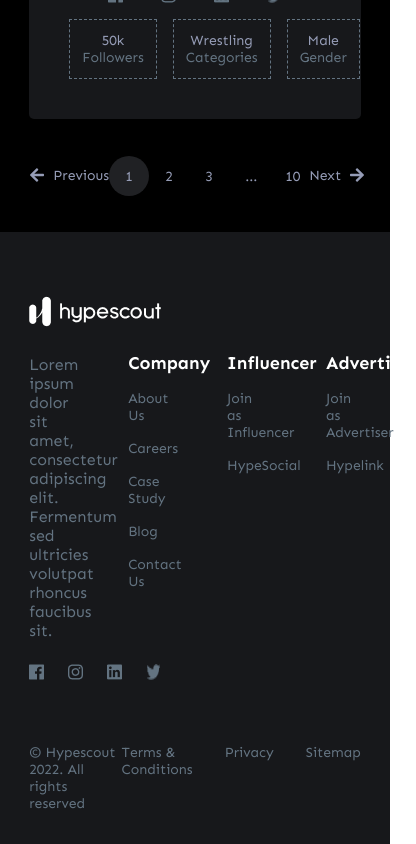
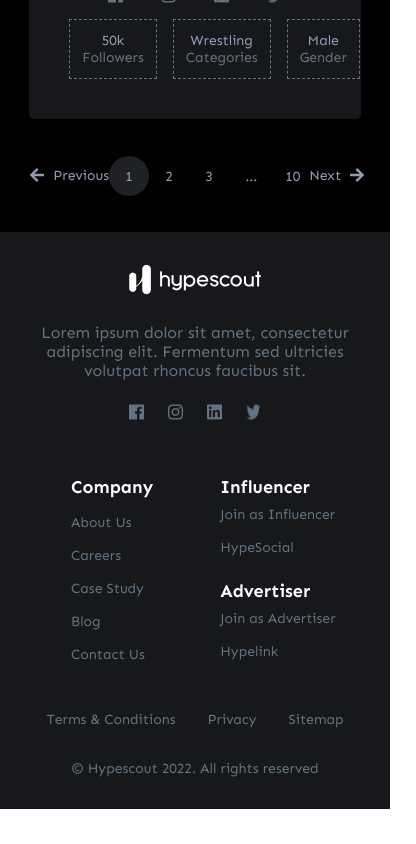
Before and after one commit to talhajubaer018/hypescout, a Next.js app: page / in a window 390 px wide. Shown: the part 3057-3901 px from the top of the page, 416 px wide, since content can reach past the window. After the commit the page ends 3866 px from the top, so only its background shows below. Built offline with nearby package versions, Linux system fonts and the light colour scheme.

Commit message:
footer mobile fix

```diff
--- a/src/components/Footer.js
+++ b/src/components/Footer.js
@@ -5,18 +5,32 @@
 	return (
 		<footer className='footer-bg'>
 			<div className='footer container'>
-				<div>
+				<div className='footer-info'>
 					<img className='footer-logo' src='/logo.png' alt='logo' />
 					<p className='footer-text'>Lorem ipsum dolor sit amet, consectetur adipiscing elit. Fermentum sed ultricies volutpat rhoncus faucibus sit. </p>
 					<Socials />
 				</div>
 				<div className='footer-company'>
+          <div>
             <h2>Company</h2>
             <h3>About Us</h3>
             <h3>Careers</h3>
             <h3>Case Study</h3>
             <h3>Blog</h3>
             <h3>Contact Us</h3>
+          </div>
+					<div>
+						<div className='influencer-mobile'>
+							<h2>Influencer</h2>
+							<h3>Join as Influencer</h3>
+							<h3>HypeSocial</h3>
+						</div>
+						<div className='advertise-mobile'>
+							<h2>Advertiser</h2>
+							<h3>Join as Advertiser</h3>
+							<h3>Hypelink</h3>
+						</div>
+					</div>
 				</div>
 				<div className='influencer'>
 					<h2>Influencer</h2>
--- a/styles/components.scss
+++ b/styles/components.scss
@@ -168,6 +168,23 @@
 		column-gap: 4rem;
 		padding: 4rem 0;
 
+		@media screen and (max-width: 800px) {
+			& {
+				grid-template-columns: repeat(1, minmax(0px, 1fr));
+				padding: 2rem 0;
+			}
+		}
+
+		.footer-info {
+			@media screen and (max-width: 800px) {
+				& {
+					text-align: center;
+				}
+				& .social-icons {
+					justify-content: center;
+				}
+			}
+		}
 		.footer-logo {
 			margin-bottom: 1.5rem;
 		}
@@ -181,6 +198,15 @@
 		}
 		.footer-company {
 			margin-top: 3.5rem;
+
+			@media screen and (max-width: 800px) {
+				& {
+					display: grid;
+					grid-template-columns: 1fr 1fr;
+					place-items: center;
+					align-items: baseline;
+				}
+			}
 			h2 {
 				font-size: 1.125em;
 				font-weight: $font-bold;
@@ -194,6 +220,34 @@
 				&:hover {
 					color: $offWhite-color;
 					transition: all 0.3s;
+				}
+			}
+			.influencer-mobile {
+				display: none;
+
+				@media screen and (max-width: 800px) {
+					& {
+						display: flex;
+						flex-direction: column;
+					}
+				}
+				h3 {
+					margin: 0.5rem 0;
+				}
+			}
+			.advertise-mobile {
+				display: none;
+
+				@media screen and (max-width: 800px) {
+					& {
+						display: flex;
+						flex-direction: column;
+						margin-top: 1rem;
+					}
+				}
+
+				h3 {
+					margin: 0.5rem 0;
 				}
 			}
 		}
@@ -215,11 +269,34 @@
 					transition: all 0.3s;
 				}
 			}
+			@media screen and (max-width: 800px) {
+				& {
+					display: none;
+				}
+			}
 		}
 	}
 	.copyright {
 		display: flex;
 		padding-bottom: 2rem;
+
+		@media screen and (max-width: 800px) {
+			& {
+				flex-wrap: wrap;
+				text-align: center;
+			}
+			h3 {
+				width: 100vw;
+				order: 2;
+			}
+			.terms {
+				margin: auto;
+				margin-bottom: 2rem;
+			}
+			.terms h3 {
+				width: auto;
+			}
+		}
 
 		h3 {
 			margin-right: auto;
```
Lines whose indentation alone changed are shown as unchanged.
